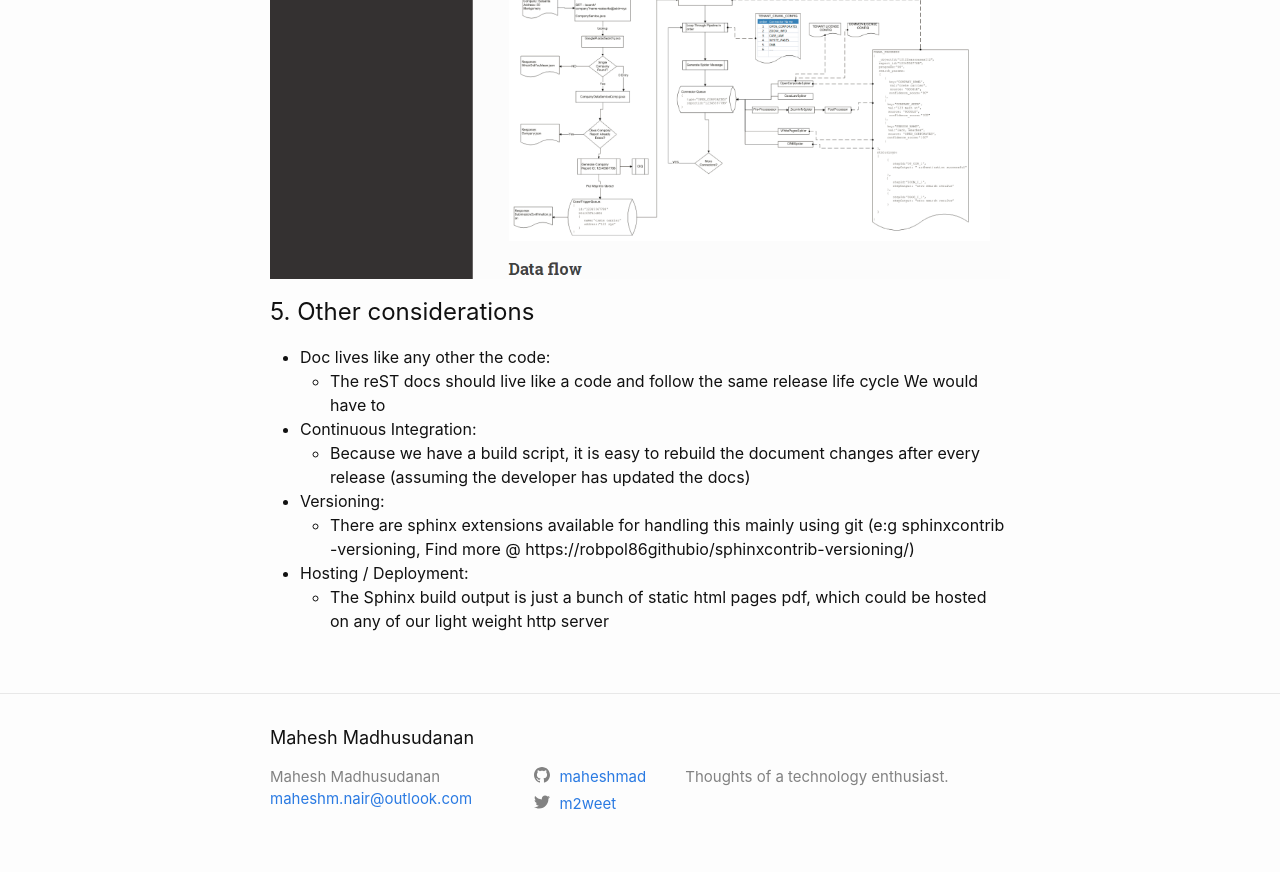
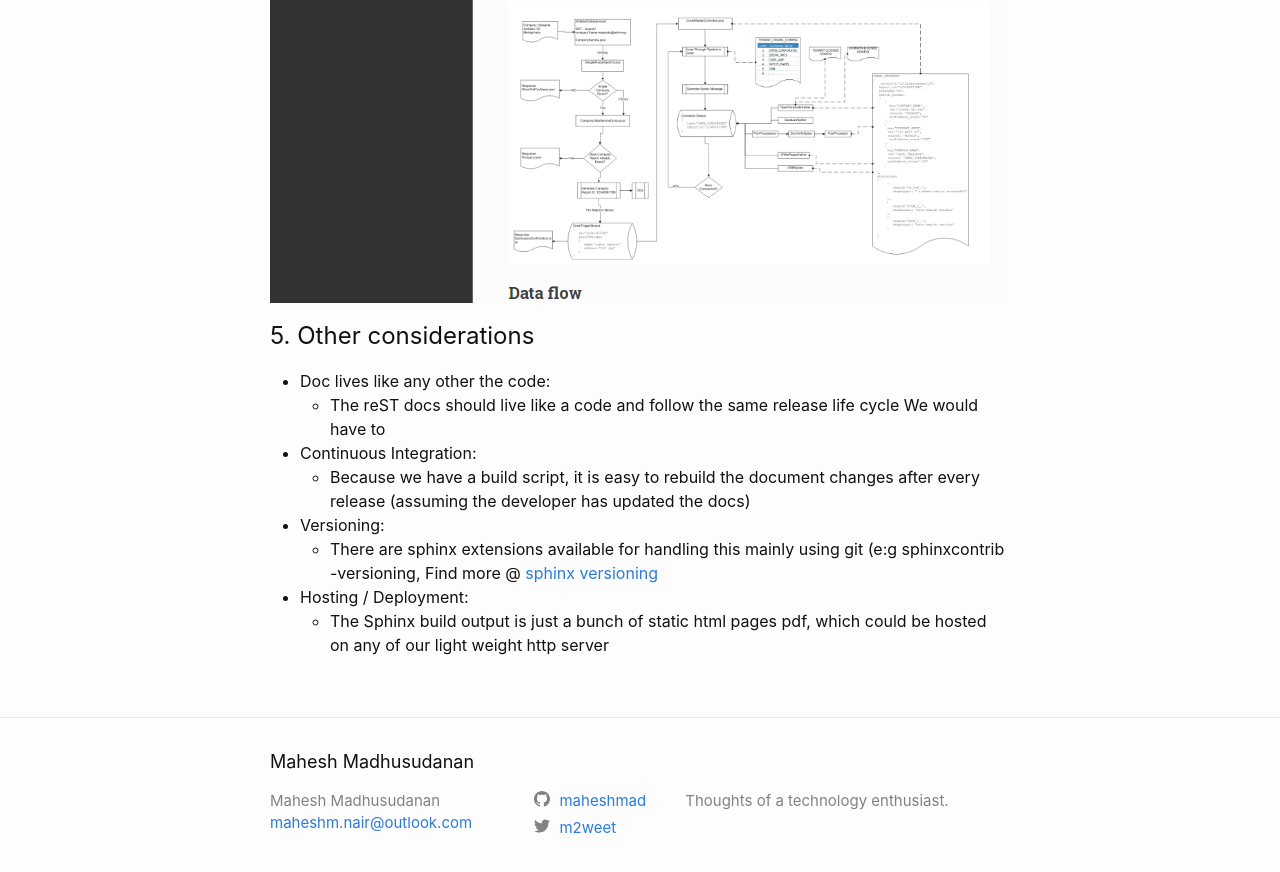
Before and after one commit to maheshmad/blog, a Jekyll site: the page built from _posts/2016-05-16-A-developer-friendly-documentation-framework.markdown, in a window 1280 px wide and 900 px high, scrolled down 6587 px. Shown: the top 872 px of the window. Built offline with Jekyll 4.4.1, drawn with Linux system fonts in a browser that asks for light colours; some of the changed text lies outside the part shown.

Commit message:
fixed links

```diff
--- a/_posts/2016-05-16-A-developer-friendly-documentation-framework.markdown
+++ b/_posts/2016-05-16-A-developer-friendly-documentation-framework.markdown
@@ -65,11 +65,12 @@
 
 # 4. Getting started with Sphinx:
 
-- Step 1: Install Sphinx using python package manager
+- Step 1: Install Sphinx using python package manager [https://www.sphinx-doc.org/en/master/index.html](install sphinx)
 
     $ pip install Sphinx
 
-- Step 2: Once installed, use the quick start option to quickly generate a project
+- Step 2: Once installed, use the quick start option to quickly generate a project [quickstart](https://www.sphinx-doc.org/en/master/usage/quickstart.html)
+
 
     $ sphinx quickstart
 
@@ -102,6 +103,6 @@
 * Continuous Integration:
   * Because we have a build script,  it is easy to rebuild the document changes after every release (assuming the developer has updated the docs)
 * Versioning:
-  * There are sphinx extensions available for handling this mainly using git (e:g  sphinxcontrib -versioning, Find more @ https://robpol86githubio/sphinxcontrib-versioning/)
+  * There are sphinx extensions available for handling this mainly using git (e:g  sphinxcontrib -versioning, Find more @ [sphinx versioning](https://github.com/sphinx-contrib/sphinxcontrib-versioning)
 * Hosting / Deployment:
   * The Sphinx build output is just a bunch of static html pages pdf, which could be hosted on any of our light weight http server
```
